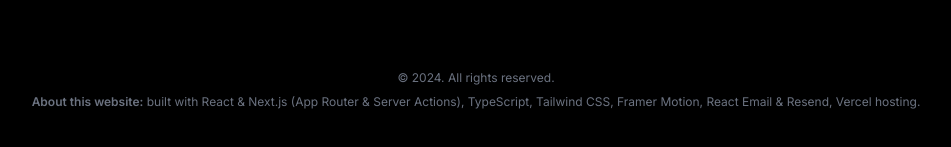
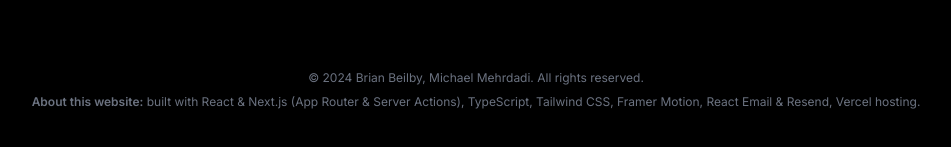
Before and after one commit to BrianBeilby/Purneet-Website, a Next.js app: page / in a window 1280 px wide. Shown: the part 3326-3473 px from the top of the page, without its empty margins (164-1115 px from the left). Built offline with nearby package versions, Linux system fonts and the light colour scheme; no server answers.

Commit message:
Update Footer.tsx

```diff
--- a/src/components/Footer.tsx
+++ b/src/components/Footer.tsx
@@ -4,7 +4,7 @@ function Footer() {
   return (
     <footer className="mb-10 px-4 text-center text-gray-500">
       <small className="mb-2 block text-xs">
-        &copy; 2024. All rights reserved.
+        &copy; 2024 Brian Beilby, Michael Mehrdadi. All rights reserved.
       </small>
       <p className="text-xs">
         <span className="font-semibold">About this website:</span> built with
```
